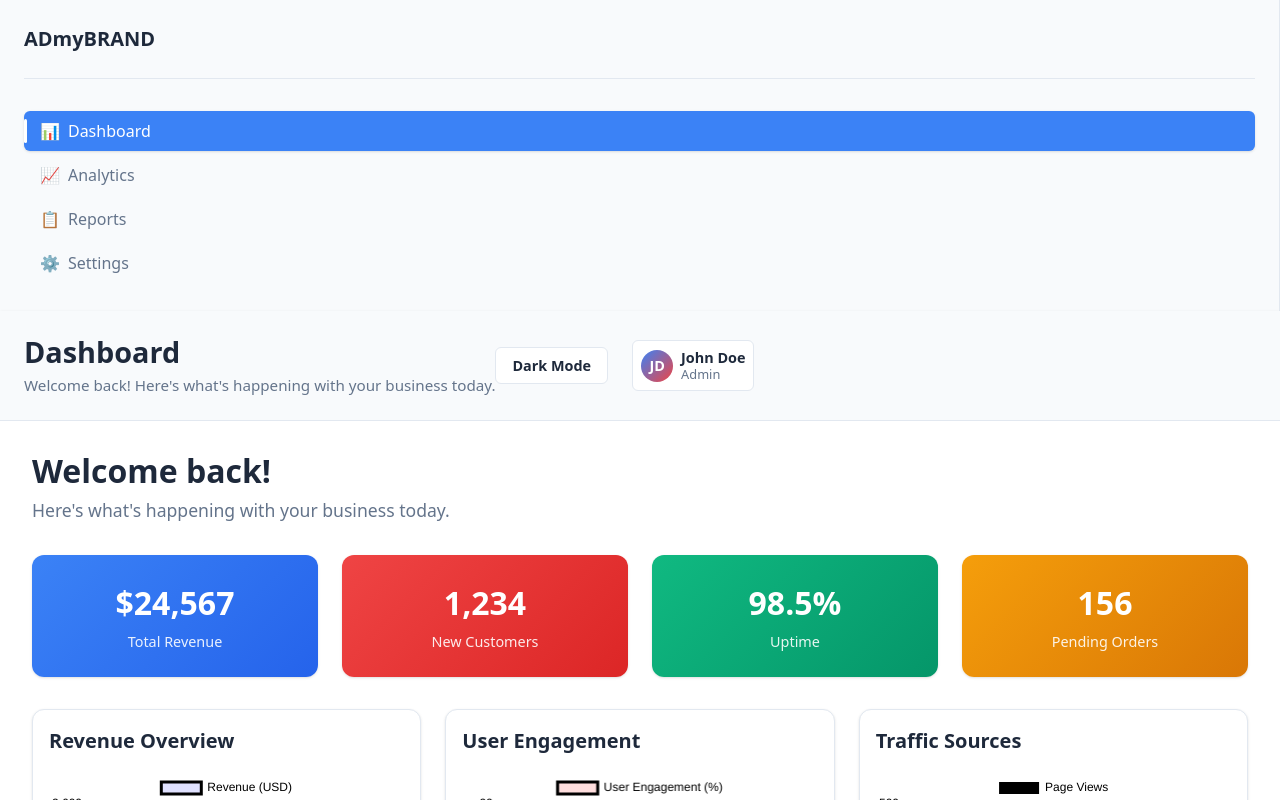
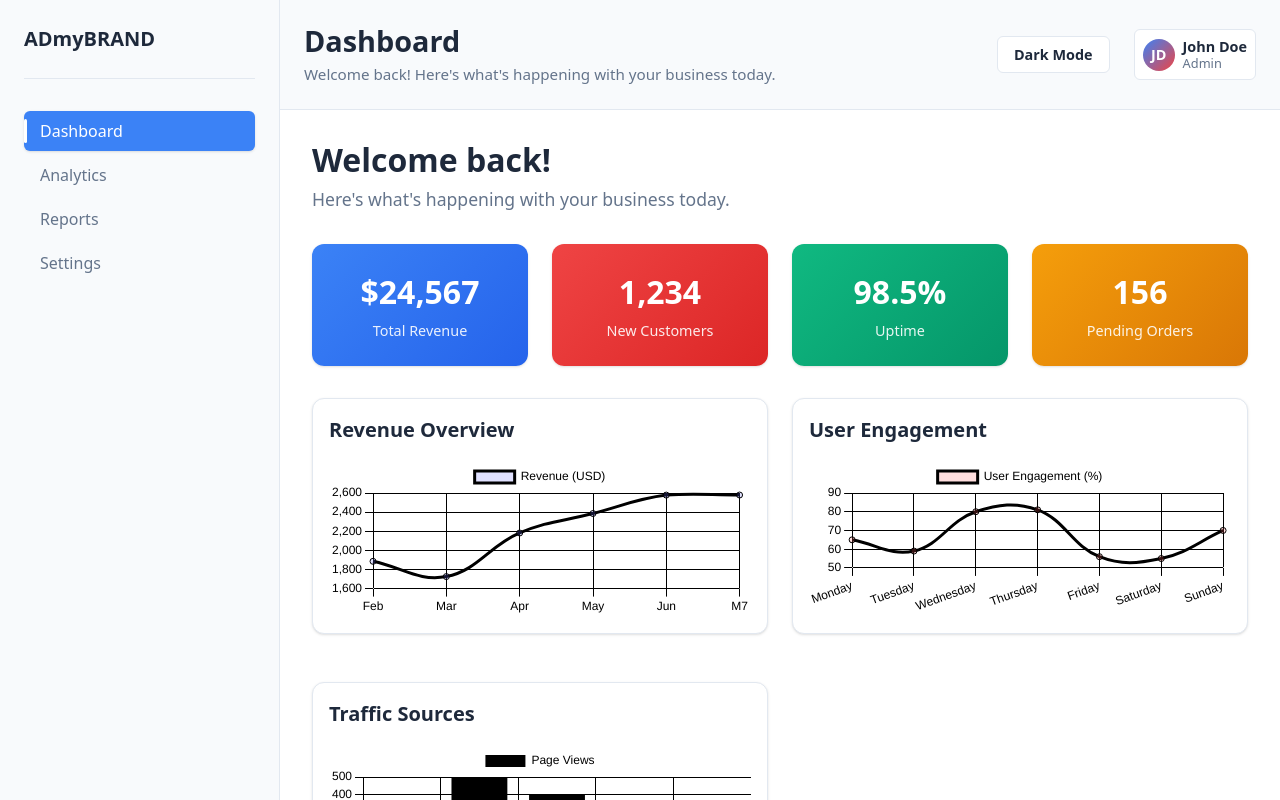
Before and after one commit to yxshee/analytics-dashboard, a React (Vite) app in the folder project/: page / in a window 1280 px wide. Shown: the top 800 px of the page. Built offline with nearby package versions, Linux system fonts and the light colour scheme.

Commit message:
feat: implement responsive layout for app, add TrafficSourcesPieChart component, and enhance sidebar styles

```diff
--- a/project/src/App.css
+++ b/project/src/App.css
@@ -1 +1,25 @@
-/* App-specific styles can be added here */
+/* App Layout */
+.app {
+  display: grid;
+  grid-template-columns: 280px 1fr;
+  grid-template-rows: auto 1fr;
+  grid-template-areas:
+    "sidebar header"
+    "sidebar main";
+  height: 100vh;
+  background-color: var(--color-bg);
+}
+
+.main-content {
+  grid-area: main;
+  display: flex;
+  flex-direction: column;
+  min-height: 0;
+}
+
+.content {
+  flex: 1;
+  padding: var(--spacing-xl);
+  overflow-y: auto;
+  background-color: var(--color-bg);
+}
--- a/project/src/components/Analytics.jsx
+++ b/project/src/components/Analytics.jsx
@@ -1,4 +1,5 @@
 import React from 'react';
+import TrafficSourcesPieChart from './charts/TrafficSourcesPieChart';
 import './Analytics.css';
 
 export default function Analytics() {
@@ -44,15 +45,7 @@ export default function Analytics() {
 
         <div className="card analytics-chart">
           <h3>Traffic Sources</h3>
-          <div className="chart-placeholder">
-            <p>🥧 Pie chart showing traffic sources:</p>
-            <ul>
-              <li>Direct: 45%</li>
-              <li>Search: 35%</li>
-              <li>Social: 15%</li>
-              <li>Email: 5%</li>
-            </ul>
-          </div>
+          <TrafficSourcesPieChart />
         </div>
       </div>
     </div>
--- a/project/src/components/Header.css
+++ b/project/src/components/Header.css
@@ -3,6 +3,7 @@
   background: var(--color-surface);
   border-bottom: 1px solid var(--color-border);
   padding: var(--spacing-lg);
+  width: 100%;
 }
 
 .header-content {
--- a/project/src/components/Sidebar.css
+++ b/project/src/components/Sidebar.css
@@ -1,3 +1,27 @@
+/* Sidebar Container */
+.sidebar {
+  grid-area: sidebar;
+  background-color: var(--color-surface);
+  padding: var(--spacing-lg);
+  border-right: 1px solid var(--color-border);
+  box-shadow: var(--shadow);
+  height: 100vh;
+  overflow-y: auto;
+}
+
+.sidebar-brand {
+  margin-bottom: var(--spacing-xl);
+  padding-bottom: var(--spacing-lg);
+  border-bottom: 1px solid var(--color-border);
+}
+
+.sidebar-brand h2 {
+  color: var(--color-text);
+  font-size: 1.25rem;
+  font-weight: 700;
+  margin: 0;
+}
+
 /* Sidebar Navigation */
 .sidebar nav ul {
   list-style: none;
@@ -51,15 +75,7 @@
   outline-offset: 2px;
 }
 
-.sidebar-brand {
-  margin-bottom: var(--spacing-xl);
-  padding-bottom: var(--spacing-lg);
-  border-bottom: 1px solid var(--color-border);
+/* Remove emoji icons and use text only */
+.sidebar nav ul li a .icon {
+  display: none;
 }
-
-.sidebar-brand h2 {
-  color: var(--color-text);
-  font-size: 1.25rem;
-  font-weight: 700;
-  margin: 0;
-}
--- a/project/src/components/Sidebar.jsx
+++ b/project/src/components/Sidebar.jsx
@@ -2,10 +2,10 @@ import React from 'react';
 import './Sidebar.css';
 
 const menuItems = [
-  { id: 'dashboard', label: 'Dashboard', icon: '📊' },
-  { id: 'analytics', label: 'Analytics', icon: '📈' },
-  { id: 'reports', label: 'Reports', icon: '📋' },
-  { id: 'settings', label: 'Settings', icon: '⚙️' }
+  { id: 'dashboard', label: 'Dashboard' },
+  { id: 'analytics', label: 'Analytics' },
+  { id: 'reports', label: 'Reports' },
+  { id: 'settings', label: 'Settings' }
 ];
 
 export default function Sidebar({ activeTab, setActiveTab }) {
@@ -26,7 +26,6 @@ export default function Sidebar({ activeTab, setActiveTab }) {
                   setActiveTab(item.id);
                 }}
               >
-                <span className="icon">{item.icon}</span>
                 {item.label}
               </a>
             </li>
--- /dev/null
+++ b/project/src/components/charts/TrafficSourcesPieChart.jsx
@@ -0,0 +1,67 @@
+import React from 'react';
+import {
+  Chart as ChartJS,
+  ArcElement,
+  Tooltip,
+  Legend,
+} from 'chart.js';
+import { Pie } from 'react-chartjs-2';
+
+ChartJS.register(ArcElement, Tooltip, Legend);
+
+const TrafficSourcesPieChart = () => {
+  const data = {
+    labels: ['Direct', 'Search', 'Social Media', 'Email'],
+    datasets: [
+      {
+        label: 'Traffic Sources',
+        data: [45, 35, 15, 5],
+        backgroundColor: [
+          '#3b82f6', // Blue
+          '#10b981', // Green
+          '#f59e0b', // Yellow
+          '#ef4444', // Red
+        ],
+        borderColor: [
+          '#2563eb',
+          '#059669',
+          '#d97706',
+          '#dc2626',
+        ],
+        borderWidth: 2,
+      },
+    ],
+  };
+
+  const options = {
+    responsive: true,
+    maintainAspectRatio: false,
+    plugins: {
+      legend: {
+        position: 'bottom',
+        labels: {
+          padding: 20,
+          color: 'var(--color-text)',
+          font: {
+            size: 12,
+          },
+        },
+      },
+      tooltip: {
+        callbacks: {
+          label: function(context) {
+            return `${context.label}: ${context.parsed}%`;
+          },
+        },
+      },
+    },
+  };
+
+  return (
+    <div style={{ height: '300px', width: '100%' }}>
+      <Pie data={data} options={options} />
+    </div>
+  );
+};
+
+export default TrafficSourcesPieChart;
--- a/project/src/index.css
+++ b/project/src/index.css
@@ -38,12 +38,12 @@
 }
 
 .dark-theme {
-  /* Darker theme colors */
+  /* Darker theme colors with improved contrast */
   --color-bg: #0a0e17;
   --color-surface: #0f1419;
   --color-surface-elevated: #1a202c;
   --color-text: #ffffff;
-  --color-text-secondary: #e2e8f0;
+  --color-text-secondary: #cbd5e0;
   --color-primary: #60a5fa;
   --color-primary-hover: #3b82f6;
   --color-accent: #f87171;
@@ -51,9 +51,9 @@
   --color-success: #34d399;
   --color-warning: #fbbf24;
   --color-border: #2d3748;
-  --color-muted: #718096;
-  --shadow: 0 1px 3px 0 rgb(0 0 0 / 0.5), 0 1px 2px -1px rgb(0 0 0 / 0.5);
-  --shadow-lg: 0 10px 15px -3px rgb(0 0 0 / 0.5), 0 4px 6px -4px rgb(0 0 0 / 0.5);
+  --color-muted: #9ca3af;
+  --shadow: 0 1px 3px 0 rgb(0 0 0 / 0.7), 0 1px 2px -1px rgb(0 0 0 / 0.7);
+  --shadow-lg: 0 10px 15px -3px rgb(0 0 0 / 0.7), 0 4px 6px -4px rgb(0 0 0 / 0.7);
 }
 
 /* Global Reset */
@@ -103,39 +103,8 @@ button:focus-visible {
   outline: 4px auto -webkit-focus-ring-color;
 }
 
-/* Layout */
-.app-container {
-  display: grid;
-  grid-template-columns: 280px 1fr;
-  grid-template-rows: auto 1fr;
-  grid-template-areas:
-    "sidebar header"
-    "sidebar main";
-  height: 100vh;
-  background-color: var(--color-bg);
-}
-
-header {
-  grid-area: header;
-  background-color: var(--color-surface);
-  padding: var(--spacing-lg);
-  display: flex;
-  align-items: center;
-  justify-content: space-between;
-  border-bottom: 1px solid var(--color-border);
-  box-shadow: var(--shadow);
-}
-
-.sidebar {
-  grid-area: sidebar;
-  background-color: var(--color-surface);
-  padding: var(--spacing-lg);
-  border-right: 1px solid var(--color-border);
-  box-shadow: var(--shadow);
-}
-
+/* Layout - Simplified since we use App.css for grid layout */
 main {
-  grid-area: main;
   padding: var(--spacing-xl);
   overflow-y: auto;
   background-color: var(--color-bg);
```
